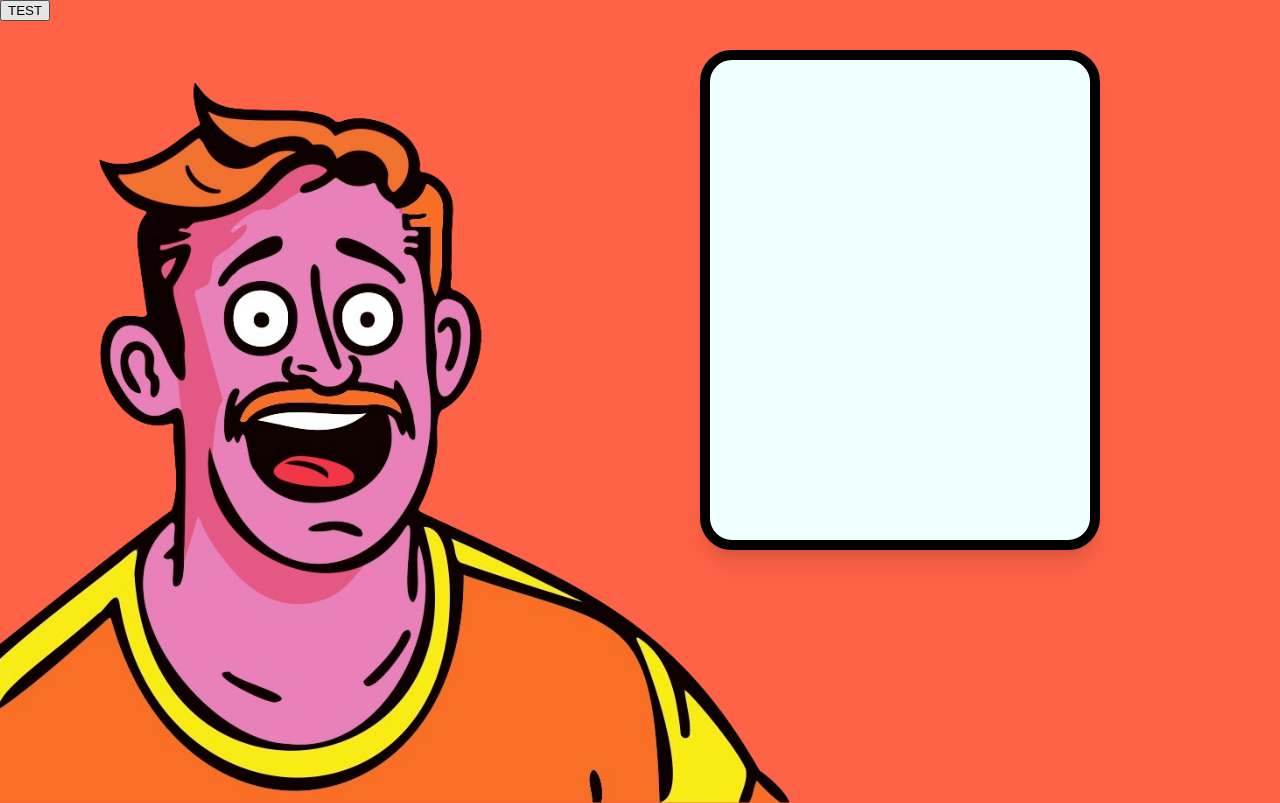
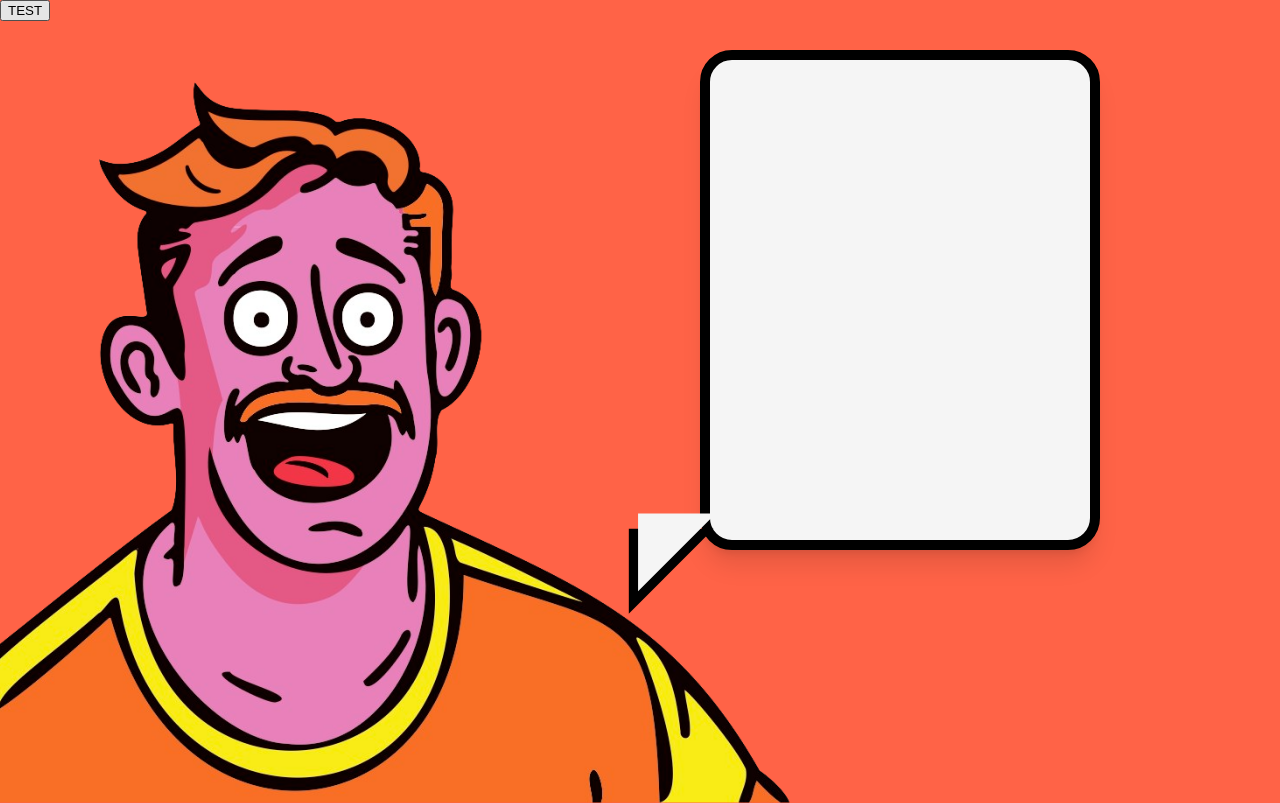
Before and after one commit to BradleyBuckets/dad-joke, a React (Create React App) app: page / in a window 1280 px wide. Built offline with nearby package versions, Linux system fonts and the light colour scheme.

Commit message:
Add triangles

```diff
--- a/src/App.js
+++ b/src/App.js
@@ -35,7 +35,9 @@ function App() {
         {dadJoke.map((item) => (
           <p>{item}</p>
         ))}
-      </div>{" "}
+      </div>
+      <div className="out"></div>
+      <div className="in"></div>
     </div>
   );
 }
--- a/src/index.css
+++ b/src/index.css
@@ -20,7 +20,7 @@ img {
 
 .container {
   box-sizing: border-box;
-  background-color: azure;
+  background-color: whitesmoke;
   height: 500px;
   width: 400px;
   position: absolute;
@@ -34,3 +34,25 @@ img {
   line-height: 2.25rem; /* 36px */
   padding: 1rem; /* 16px */
 }
+.out {
+  width: 0;
+  height: 0;
+  border-top: 60px solid transparent;
+  border-bottom: 60px solid transparent;
+  border-right: 60px solid black;
+  transform: rotate(45deg);
+  position: absolute;
+  bottom: 190px;
+  right: 600px;
+}
+.in {
+  width: 0;
+  height: 0;
+  border-top: 55px solid transparent;
+  border-bottom: 55px solid transparent;
+  border-right: 55px solid whitesmoke;
+  transform: rotate(45deg);
+  position: absolute;
+  bottom: 212px;
+  right: 595px;
+}
```
